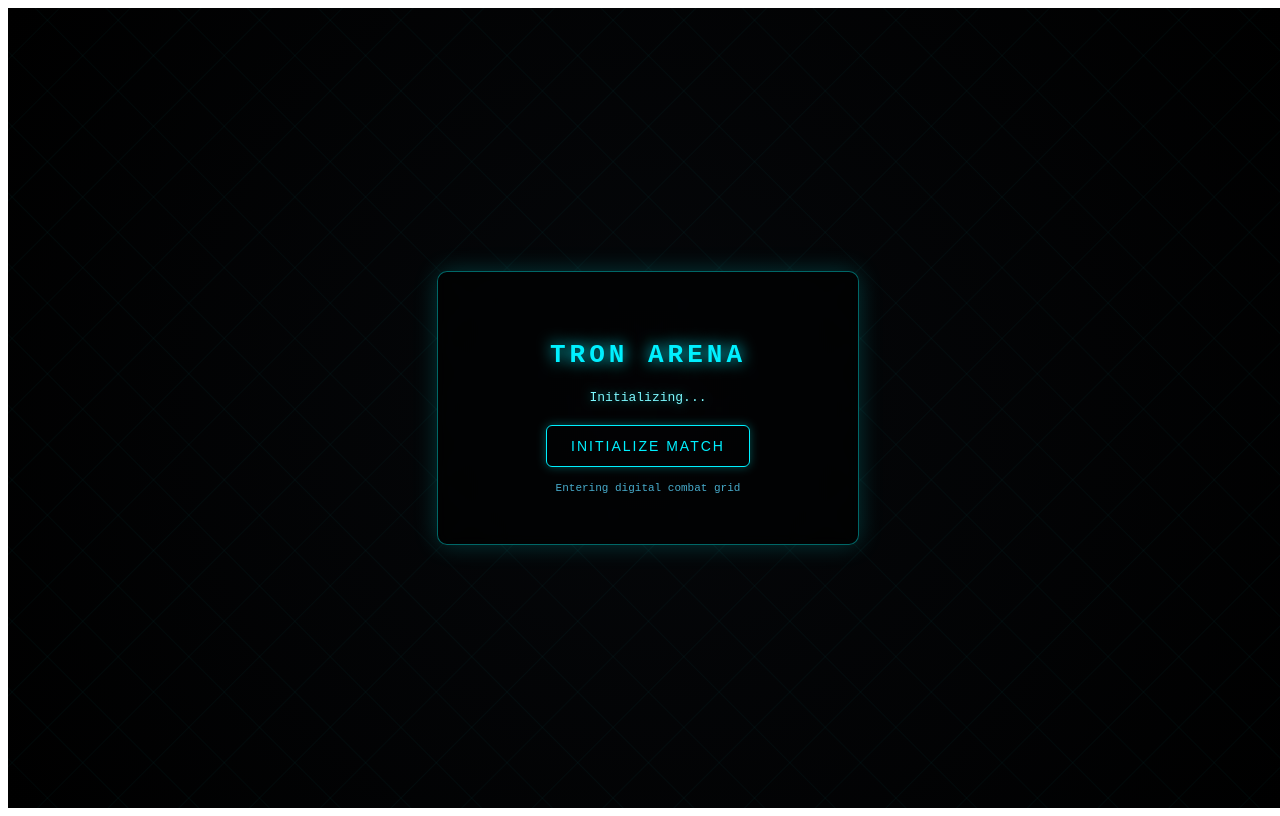
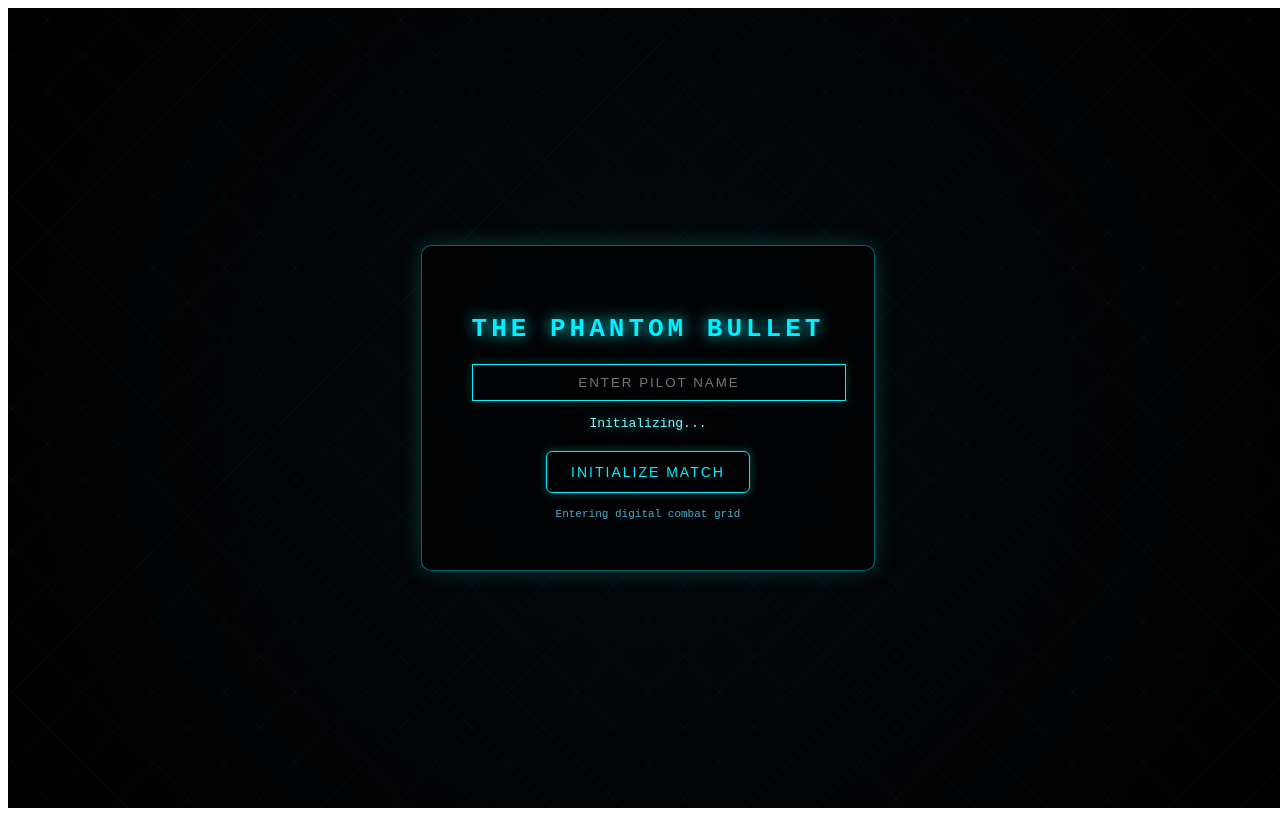
Before and after one commit to wkgrimsley/HackKu2026, a React (Vite) app in the folder client/: page / in a window 1280 px wide. Built offline with nearby package versions, Linux system fonts and the light colour scheme; no server answers.

Commit message:
update matchmaking page

```diff
--- a/client/src/GamePage.jsx
+++ b/client/src/GamePage.jsx
@@ -142,7 +142,7 @@ function GamePage() {
             ctx.setTransform(1, 0, 0, 1, 0, 0);
             ctx.clearRect(0, 0, canvas.width, canvas.height);
 
-            ctx.fillStyle = "rgba(10,10,20,0.25)";
+            ctx.fillStyle = "rgba(10,10,20,0.05)";
             ctx.fillRect(0, 0, canvas.width, canvas.height);
 
             const scale = Math.min(
--- a/client/src/MatchmakingPage.jsx
+++ b/client/src/MatchmakingPage.jsx
@@ -5,8 +5,9 @@ import { socket } from "./socket";
 const MatchmakingPage = () => {
   const [status, setStatus] = useState("Initializing...");
   const [dots, setDots] = useState("");
+  const [name, setName] = useState("");
+
   const navigate = useNavigate();
-
   const connectedRef = useRef(false);
 
   /* =========================
@@ -62,7 +63,18 @@ const MatchmakingPage = () => {
       return;
     }
 
-    socket.send(JSON.stringify({ type: "join_match" }));
+    if (!name.trim()) {
+      setStatus("Enter a valid pilot name");
+      return;
+    }
+
+    socket.send(
+      JSON.stringify({
+        type: "join_match",
+        name: name.trim()
+      })
+    );
+
     setStatus("Scanning grid" + dots);
   };
 
@@ -74,7 +86,16 @@ const MatchmakingPage = () => {
       <div style={styles.gridOverlay}></div>
 
       <div style={styles.card}>
-        <h1 style={styles.title}>TRON ARENA</h1>
+        <h1 style={styles.title}>THE PHANTOM BULLET</h1>
+
+        {/* NAME INPUT */}
+        <input
+          value={name}
+          onChange={(e) => setName(e.target.value)}
+          placeholder="ENTER PILOT NAME"
+          style={styles.input}
+          maxLength={16}
+        />
 
         <div style={styles.status}>
           {status}{status.includes("Scanning") ? dots : ""}
@@ -110,7 +131,6 @@ const styles = {
     overflow: "hidden"
   },
 
-  /* animated grid background */
   gridOverlay: {
     position: "absolute",
     width: "200%",
@@ -142,6 +162,21 @@ const styles = {
     letterSpacing: 4
   },
 
+  /* NEW INPUT STYLE */
+  input: {
+    width: "100%",
+    padding: "10px",
+    marginBottom: 15,
+    background: "transparent",
+    border: "1px solid #00f0ff",
+    color: "#00f0ff",
+    outline: "none",
+    textAlign: "center",
+    letterSpacing: 2,
+    textTransform: "uppercase",
+    boxShadow: "0 0 10px rgba(0,255,255,0.2)"
+  },
+
   status: {
     marginBottom: 20,
     color: "#7df9ff",
@@ -170,7 +205,7 @@ const styles = {
   }
 };
 
-/* inject animation keyframes */
+/* animation */
 const styleSheet = document.styleSheets[0];
 styleSheet.insertRule(`
 @keyframes moveGrid {
```
